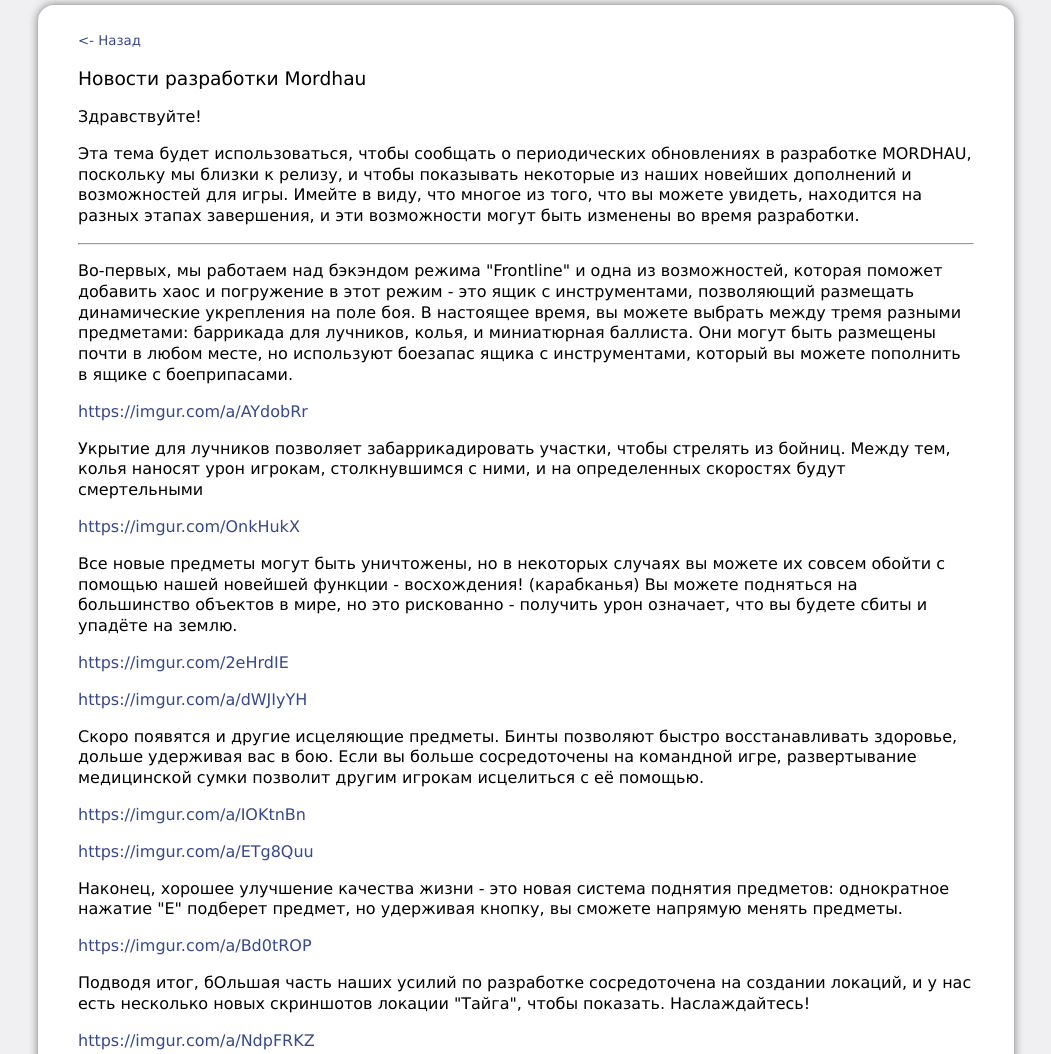
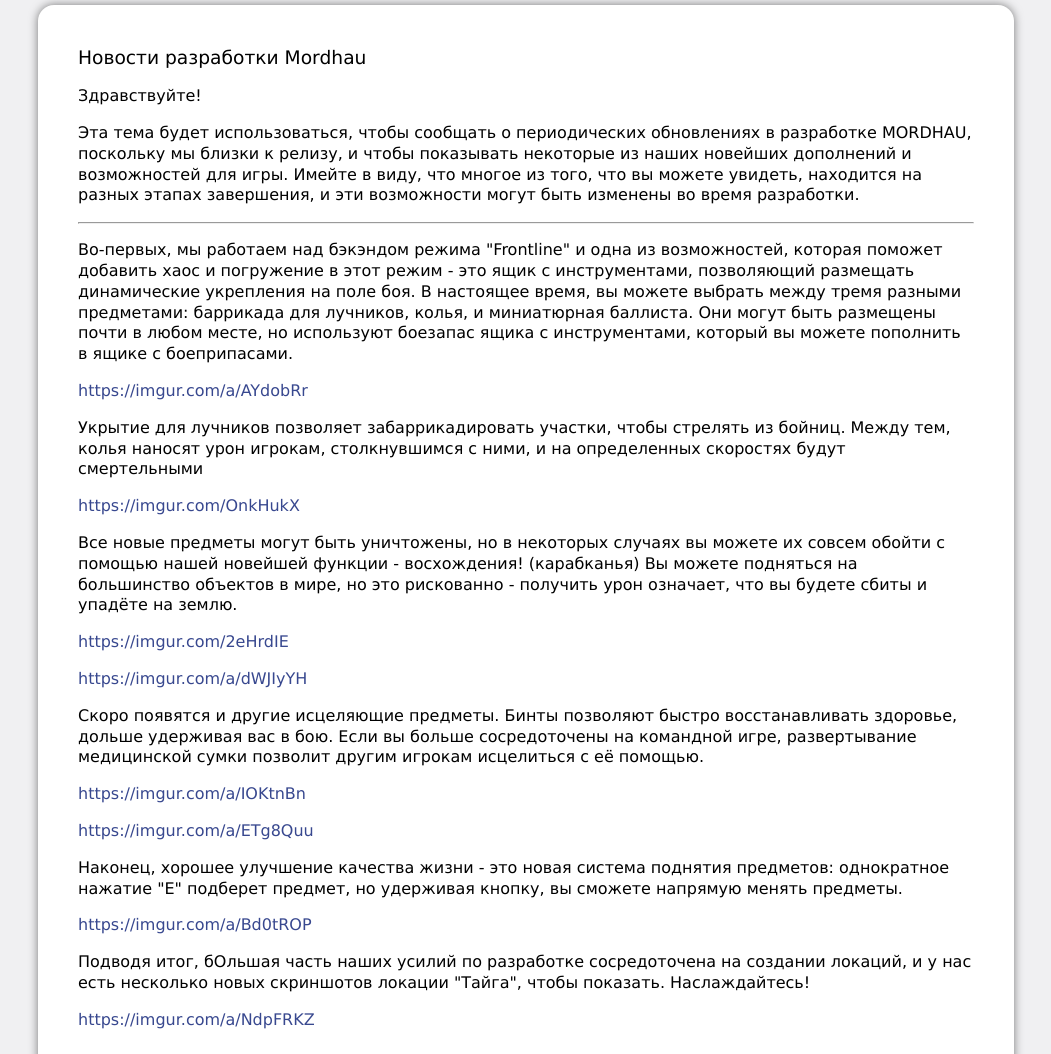
Before and after one commit to from-russia-with-love/mordhau, a plain HTML site: page news/mordhau-development-updates.html in a window 1280 px wide. Shown: the top 1054 px of the page, without its empty margins (114-1165 px from the left). Drawn offline with Linux system fonts and the light colour scheme.

Commit message:
Update mordhau-development-updates.html

```diff
--- a/news/mordhau-development-updates.html
+++ b/news/mordhau-development-updates.html
@@ -51,7 +51,7 @@
 <body>
 <div id="center" class="shadow">
 
-<span style="font-size: 10pt;"><a href="/mordhau"><- Назад</a></span>
+
         <p><span style="font-size: 14pt;">Новости разработки Mordhau</span></p>
 
 <p>Здравствуйте!</p>
```
